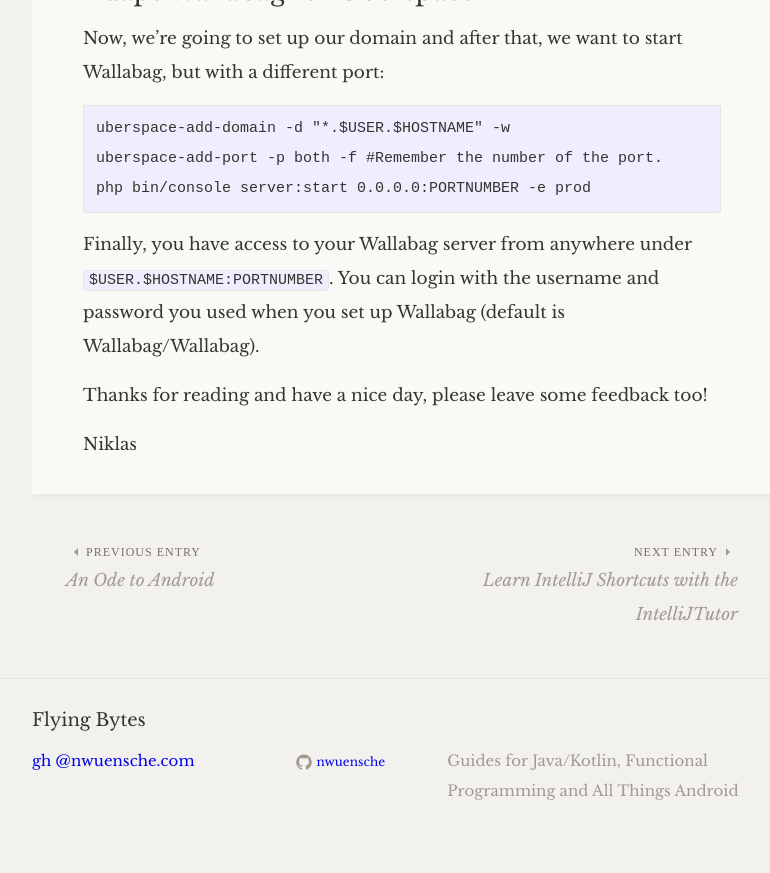
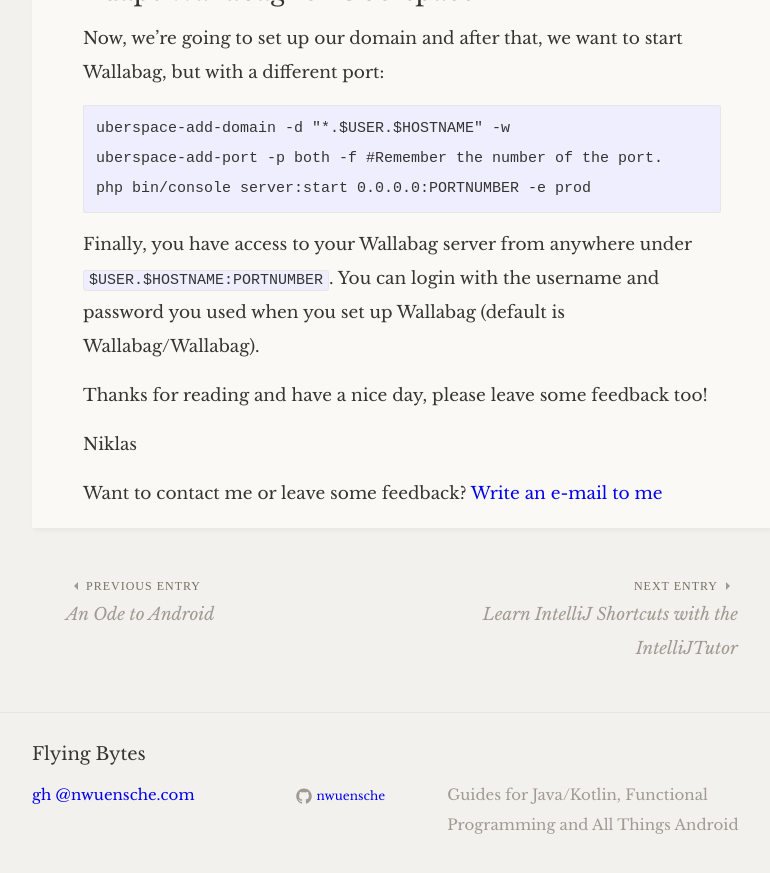
Before and after one commit to flyingbytes/flyingbytes.github.io, a Jekyll site: the page built from _posts/2017-11-11-Wallabag-Uberspace.markdown, in a window 1280 px wide and 900 px high, scrolled down 1157 px. Shown: the top 873 px of the window, without its empty margins (238-1008 px from the left). Built offline with Jekyll 4.4.1, drawn with Linux system fonts in a browser that asks for light colours.

Commit message:
Add Email

```diff
--- /dev/null
+++ b/_includes/email.html
@@ -0,0 +1,3 @@
+<div id="email">
+  Want to contact me or leave some feedback? <a href="mailto:v3nl7a1fvrn@temp.mailbox.org">Write an e-mail to me</a>
+</div>
--- a/_layouts/post.html
+++ b/_layouts/post.html
@@ -15,6 +15,7 @@
 		{{ content }}
 	</div>
 	{% include dis.html %}
+	{% include email.html %}
 </article>
 
 <div id="post-nav">
```
